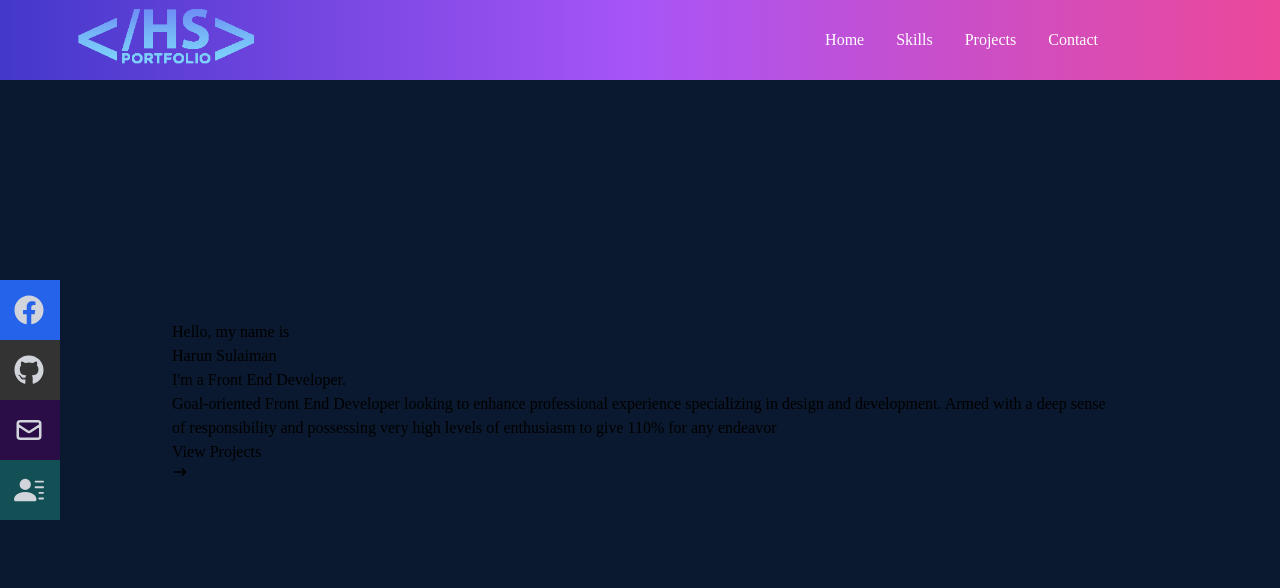
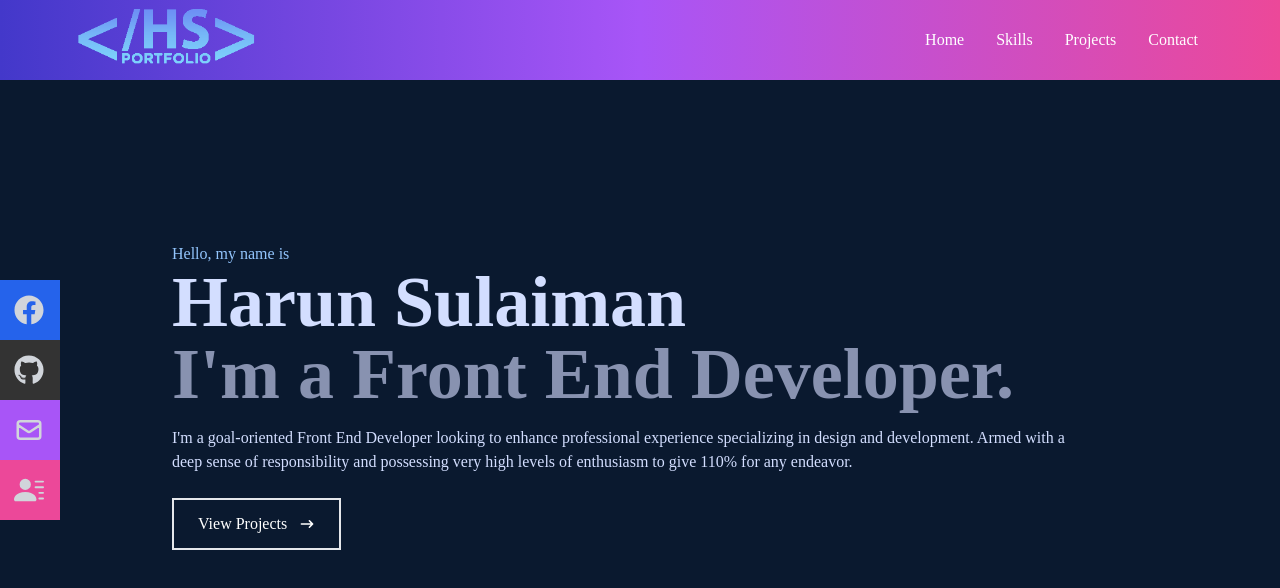
Before and after one commit to Harun-Sulaiman/Harun-Sulaiman.github.io, a React (Create React App) app: page / in a window 1280 px wide. Shown: the top 588 px of the page. Built offline with nearby package versions, Linux system fonts and the light colour scheme; the HTML template or start-up script is replaced by a standard one.

Commit message:
Home updated

```diff
--- a/src/components/Home.jsx
+++ b/src/components/Home.jsx
@@ -6,16 +6,20 @@
     <div name='home' className='w-full h-screen bg-[#0a192f]'>
 
       <div className='max-w-[1000px] mx-auto px-8 flex flex-col justify-center h-full'>
-        <p>Hello, my name is</p>
-        <h1>Harun Sulaiman</h1>
-        <h2>I'm a Front End Developer.</h2>
-        <p>Goal-oriented Front End Developer
+        <p className='text-blue-300'>Hello, my name is</p>
+        <h1 className='text-4xl sm:text-7xl font-bold text-[#d3deff]'>Harun Sulaiman</h1>
+        <h2 className='text-4xl sm:text-7xl font-bold text-[#8892b0]'>I'm a Front End Developer.</h2>
+        <p className='text-[#d3deff] py-4 max-w-[900px]'>I'm a goal-oriented Front End Developer
             looking to enhance professional experience specializing in design
             and development. Armed with a deep sense of responsibility and
-            possessing very high levels of enthusiasm to give 110% for any endeavor
+            possessing very high levels of enthusiasm to give 110% for any endeavor.
         </p>
         <div>
-          <button>View Projects <HiArrowNarrowRight/></button>
+          <button className='text-white border-2 px-6 py-3 my-2 flex items-center hover:bg-pink-500 hover:border-pink-500'>View Projects
+            <span>
+              <HiArrowNarrowRight className='ml-3'/>
+            </span>
+          </button>
         </div>
       </div>
 
--- a/src/components/Navbar.jsx
+++ b/src/components/Navbar.jsx
@@ -17,7 +17,7 @@
         </div>
 
        {/*pc screen*/}
-           <ul className='hidden md:flex mr-[150px]'>
+           <ul className='hidden md:flex mr-[50px]'>
                 <li>Home</li>
                 <li>Skills</li>
                 <li>Projects</li>
@@ -55,14 +55,14 @@
             </a>
           </li>
 
-          <li className='w-[160px] h-[60px] flex justify-between items-center ml-[-100px] hover:ml-[-10px] duration-300 bg-[#2a0c46] '>
+          <li className='w-[160px] h-[60px] flex justify-between items-center ml-[-100px] hover:ml-[-10px] duration-300 bg-[#a855f7] '>
             <a className='flex justify-between items-center w-full text-gray-300'
             href='/'>
               Email <HiOutlineMail size={30} />
             </a>
           </li>
 
-          <li className='w-[160px] h-[60px] flex justify-between items-center ml-[-100px] hover:ml-[-10px] duration-300 bg-[#125055] '>
+          <li className='w-[160px] h-[60px] flex justify-between items-center ml-[-100px] hover:ml-[-10px] duration-300 bg-[#ec4899] '>
             <a className='flex justify-between items-center w-full text-gray-300'
             href='/'>
               Resume <BsFillPersonLinesFill size={30} />
```
